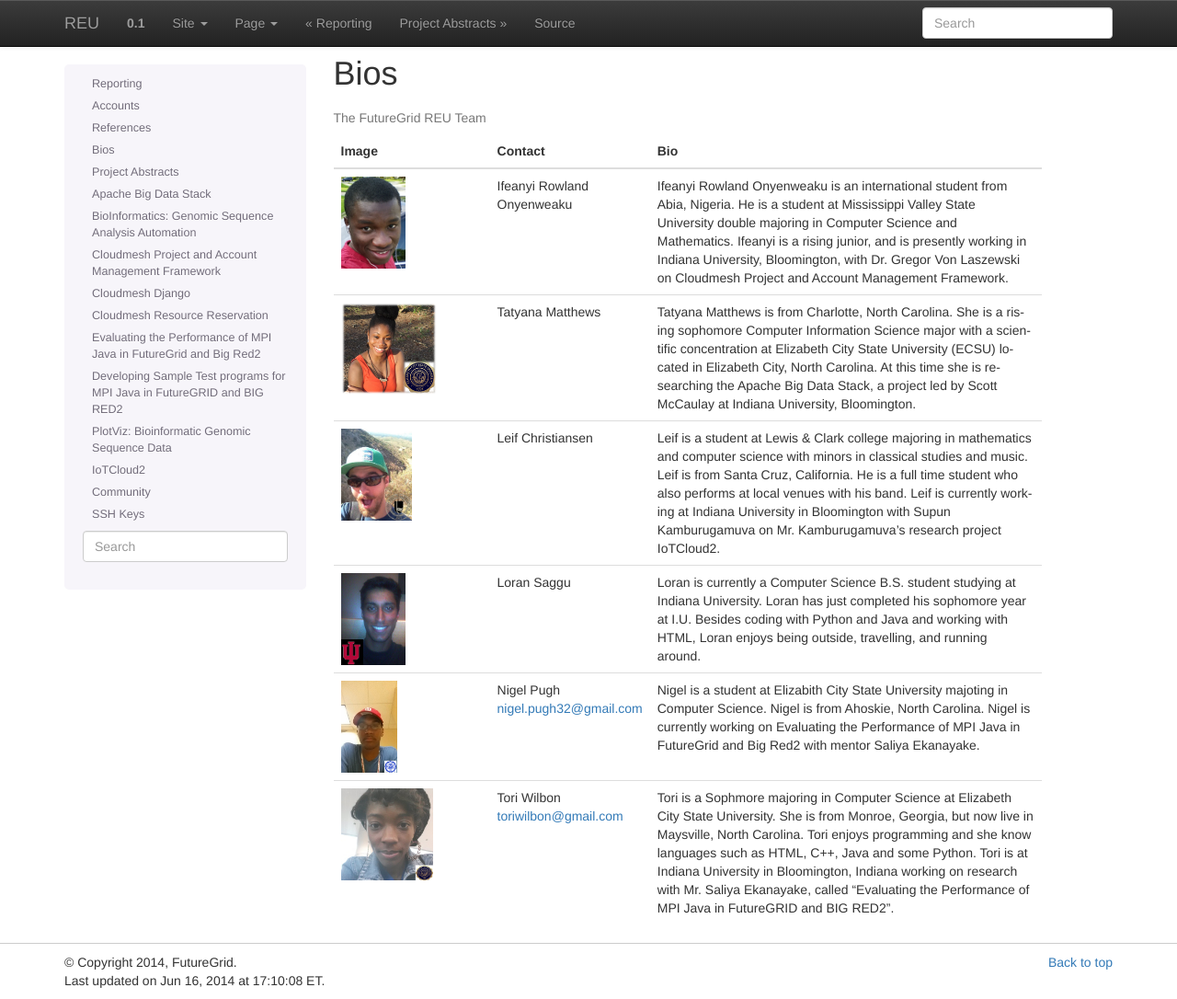
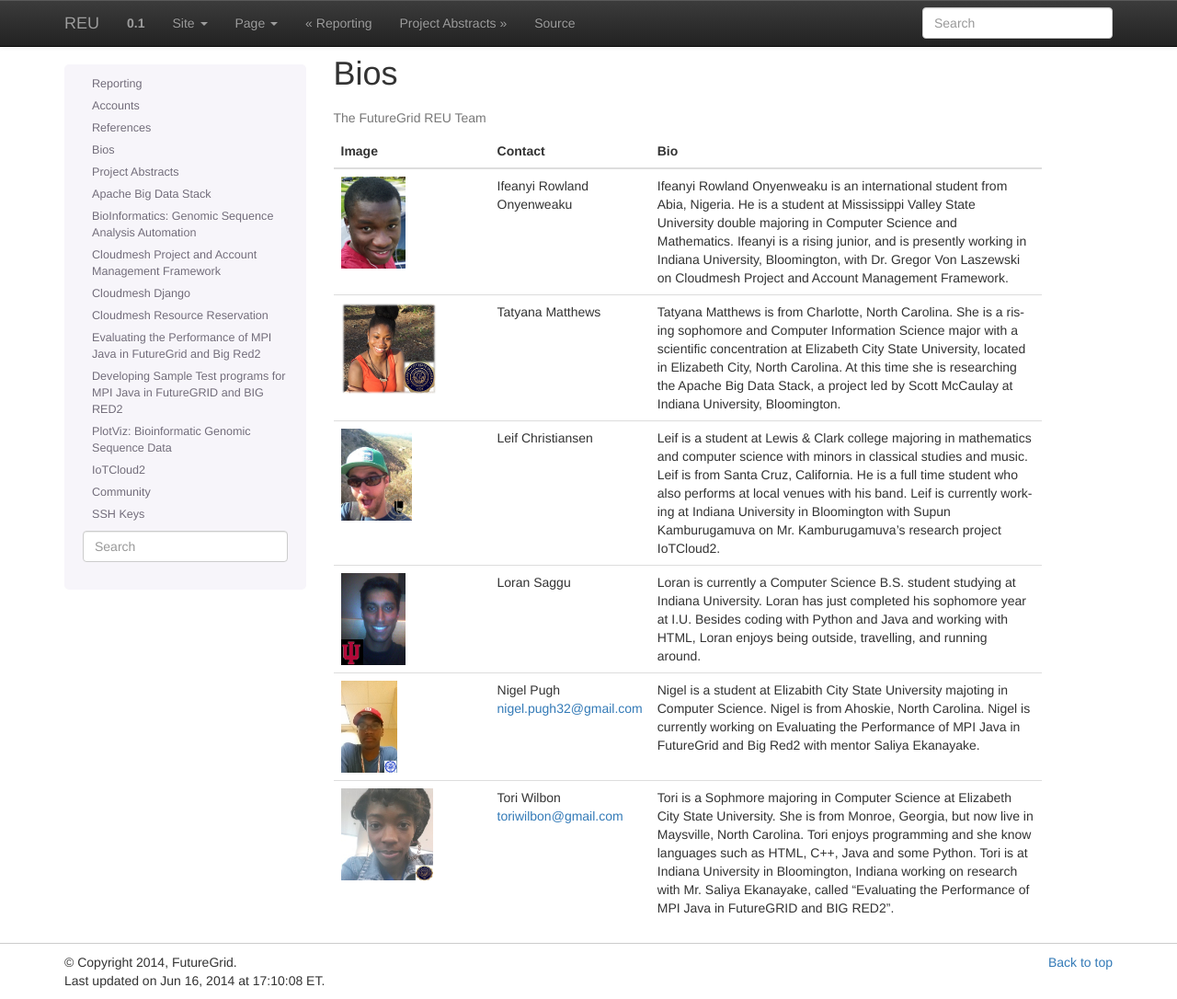
Before and after one commit to cloudmesh-project/reu-2014, a Sphinx documentation site: the page built from doc/source/bios.rst, in a window 1280 px wide and 1086 px high. Shown: the whole window at 92% size. Built offline with Sphinx 7.4.7, drawn with Linux system fonts in a browser that asks for light colours.

Commit message:
Update bios.rst

```diff
--- a/doc/source/bios.rst
+++ b/doc/source/bios.rst
@@ -22,7 +22,7 @@ Bios
           :height: 100
 
      - Tatyana Matthews
-     - Tatyana Matthews is from Charlotte, North Carolina. She is a rising sophomore Computer Information Science major with a scientific concentration at Elizabeth City State University (ECSU) located in Elizabeth City, North Carolina. At this time she is researching the Apache Big Data Stack, a project led by Scott McCaulay at Indiana University, Bloomington.
+     - Tatyana Matthews is from Charlotte, North Carolina. She is a rising sophomore and Computer Information Science major with a scientific concentration at Elizabeth City State University, located in Elizabeth City, North Carolina. At this time she is researching the Apache Big Data Stack, a project led by Scott McCaulay at Indiana University, Bloomington.
 
    * -
 
```
